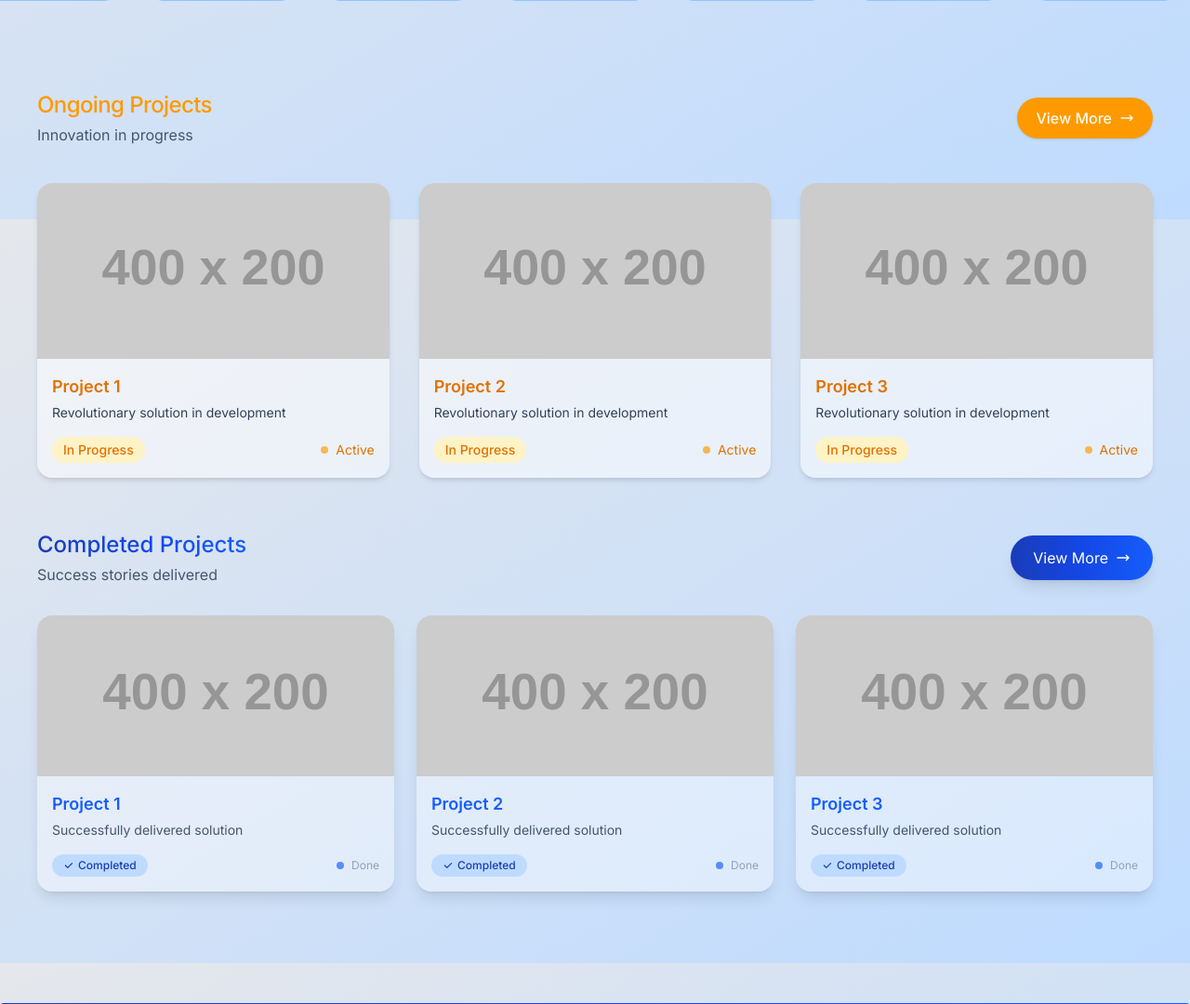
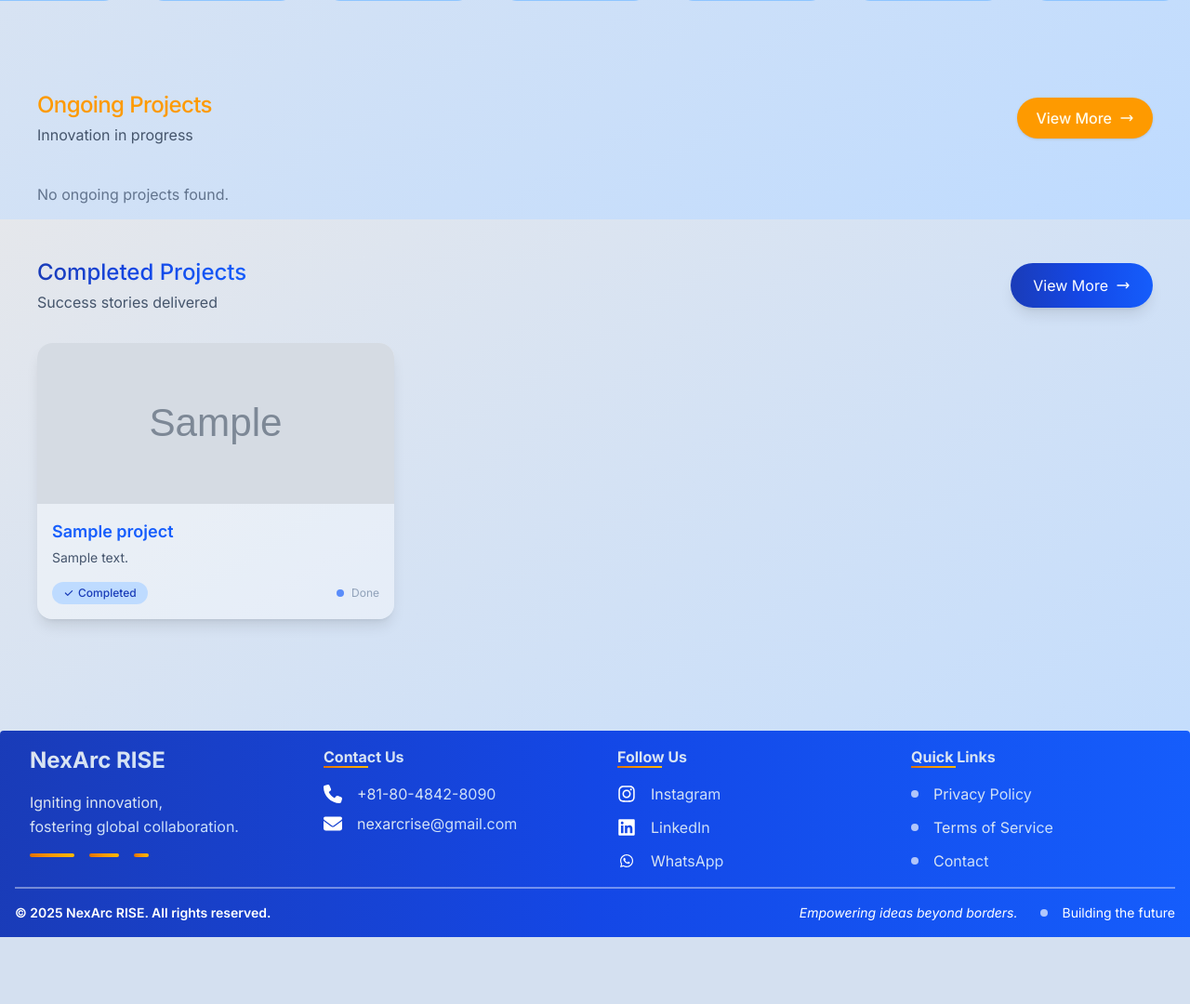
Before and after one commit to Chokkalingam-s/NexArc-RISE, a PHP site: page /nexarc-rise/ in a window 1280 px wide. Shown: the part 1364-2444 px from the top of the page at 93% size. After the commit the page ends 2372 px from the top, so only its background shows below. Run offline with PHP 8.4, Linux system fonts and the light colour scheme; tables that the repository leaves empty or names only in its code hold one stand-in row (values such as "Sample post"); grey boxes marked "Sample" are stand-in pictures; grey boxes labelled with a size stand in for pictures from a placeholder-image service; style sheets or scripts are compiled from the project's sources; some libraries are stand-ins or nearby versions.

Commit message:
landing page dynamic content

```diff
--- a/pages/landing.php
+++ b/pages/landing.php
@@ -6,9 +6,22 @@
  include_once __DIR__ . "/../components/tiny.php";
  ?>
 
+<?php
+require_once __DIR__ . '/../config/db.php'; // $conn = PDO
+
+// Fetch ongoing projects
+$stmt = $conn->prepare("SELECT * FROM Project WHERE status = 'Ongoing' ORDER BY year_of_start DESC LIMIT 6");
+$stmt->execute();
+$ongoingProjects = $stmt->fetchAll(PDO::FETCH_ASSOC);
+
+// Fetch completed projects
+$stmt = $conn->prepare("SELECT * FROM Project WHERE status = 'Completed' ORDER BY year_of_end DESC LIMIT 6");
+$stmt->execute();
+$completedProjects = $stmt->fetchAll(PDO::FETCH_ASSOC);
+?>
+
 <!-- Ongoing Projects -->
 <section class="px-4 max-w-7xl mx-auto">
-   <!-- Header -->
   <div class="flex flex-col sm:flex-row sm:justify-between sm:items-center mb-10 gap-4">
     <div>
       <h2 class="ongoing head">Ongoing Projects</h2>
@@ -16,24 +29,26 @@
     </div>
     <a href="/projects" class="group inline-flex items-center gap-2 px-5 py-2.5 bg-amber-500 text-amber-50 font-medium rounded-full transition-all duration-300 hover:scale-105 hover:bg-amber-200 shadow">
       View More
-       <?php include __DIR__ .
-         "/../assets/icons/right_arrow.svg"; ?>
+      <?php include __DIR__ . "/../assets/icons/right_arrow.svg"; ?>
     </a>
   </div>
 
-   <!-- Cards Grid -->
   <div class="grid grid-cols-1 md:grid-cols-2 lg:grid-cols-3 gap-8">
-     <?php for ($i = 1; $i <= 3; $i++): ?>
+    <?php if ($ongoingProjects): ?>
+      <?php foreach ($ongoingProjects as $project): ?>
         <div class="bg-white/50 rounded-2xl shadow-md hover:shadow-lg transition-all duration-500 hover:-translate-y-2">
-         <!-- Image -->
           <div class="aspect-[4/2] rounded-t-2xl overflow-hidden">
-           <img src="https://placehold.co/400x200/?text=Project+<?= $i ?>" alt="Project <?= $i ?>" class="w-full h-full object-cover transition-transform duration-500">
+            <img src="<?= htmlspecialchars($project['image'] ?: 'https://placehold.co/400x200') ?>"
+                 alt="<?= htmlspecialchars($project['title']) ?>"
+                 class="w-full h-full object-cover transition-transform duration-500">
           </div>
-
-         <!-- Content -->
           <div class="p-4">
-           <h3 class="text-lg font-semibold text-amber-600 mb-1">Project <?= $i ?></h3>
-           <p class="text-slate-700 text-sm mb-4">Revolutionary solution in development</p>
+            <h3 class="text-lg font-semibold text-amber-600 mb-1">
+              <?= htmlspecialchars($project['title']) ?>
+            </h3>
+            <p class="text-slate-700 text-sm mb-4 line-clamp-3">
+              <?= htmlspecialchars($project['description'] ?: 'Revolutionary solution in development') ?>
+            </p>
             <div class="flex items-center justify-between text-sm">
               <span class="inline-block px-3 py-1 bg-amber-100 text-amber-600 font-medium rounded-full">
                 In Progress
@@ -45,9 +60,13 @@
             </div>
           </div>
         </div>
-     <?php endfor; ?>
+      <?php endforeach; ?>
+    <?php else: ?>
+      <p class="text-slate-500">No ongoing projects found.</p>
+    <?php endif; ?>
   </div>
 </section>
+
 
 <!-- Completed Projects -->
 <section class="px-4 max-w-7xl mx-auto">
@@ -58,20 +77,26 @@
     </div>
     <a href="/projects" class="group inline-flex items-center gap-2 px-6 py-3 grad_primary rf transition-all duration-300 hover:scale-105 shadow-lg hover:shadow-xl">
       View More
-       <?php include __DIR__ .
-         "/../assets/icons/right_arrow.svg"; ?>
+      <?php include __DIR__ . "/../assets/icons/right_arrow.svg"; ?>
     </a>
   </div>
 
   <div class="grid grid-cols-1 md:grid-cols-2 lg:grid-cols-3 gap-6 mb-20">
-     <?php for ($i = 1; $i <= 3; $i++): ?>
+    <?php if ($completedProjects): ?>
+      <?php foreach ($completedProjects as $project): ?>
         <div class="relative overflow-hidden rounded-2xl bg-white/40 shadow-lg hover:shadow-xl transition-all duration-500 hover:-translate-y-2">
           <div class="aspect-[4/1.8] relative overflow-hidden">
-           <img src="https://placehold.co/400x200/?text=Project+<?= $i ?>" alt="Project <?= $i ?>" class="w-full h-full object-cover">
+            <img src="<?= htmlspecialchars($project['image'] ?: 'https://placehold.co/400x200') ?>"
+                 alt="<?= htmlspecialchars($project['title']) ?>"
+                 class="w-full h-full object-cover">
           </div>
           <div class="p-4">
-           <h3 class="text-lg font-semibold text-blue-600 mb-1">Project <?= $i ?></h3>
-           <p class="text-slate-600 text-sm mb-4">Successfully delivered solution</p>
+            <h3 class="text-lg font-semibold text-blue-600 mb-1">
+              <?= htmlspecialchars($project['title']) ?>
+            </h3>
+            <p class="text-slate-600 text-sm mb-4 line-clamp-3">
+              <?= htmlspecialchars($project['description'] ?: 'Successfully delivered solution') ?>
+            </p>
             <div class="flex items-center justify-between">
               <span class="inline-flex items-center px-3 py-1 rf text-xs font-medium bg-blue-200 text-blue-800">
                 <svg class="w-3 h-3 mr-1" fill="currentColor" viewBox="0 0 20 20">
@@ -86,9 +111,13 @@
             </div>
           </div>
         </div>
-     <?php endfor; ?>
+      <?php endforeach; ?>
+    <?php else: ?>
+      <p class="text-slate-500">No completed projects found.</p>
+    <?php endif; ?>
   </div>
 </section>
+
 
  <script>
  let index = 0;
```
Lines whose indentation alone changed are shown as unchanged.
